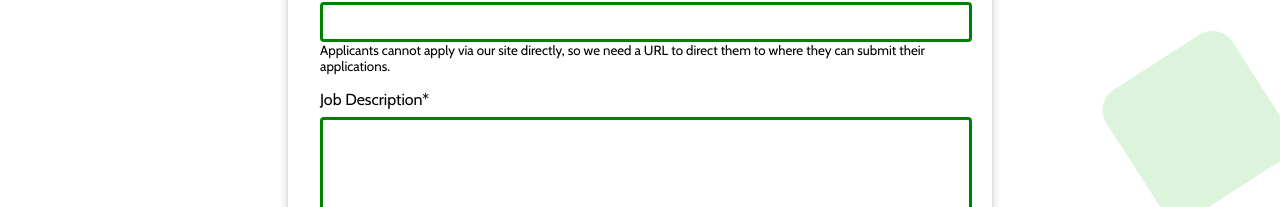
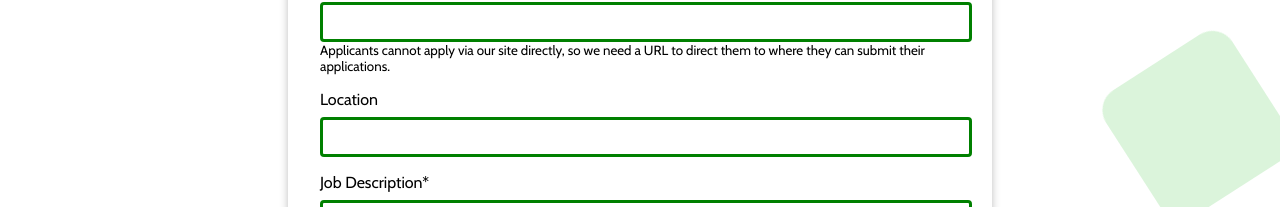
Before and after one commit to patrickstracey/resumebuilders, a Vue app: page /new-opportunity in a window 1280 px wide. Shown: the part 311-518 px from the top of the page. Built offline with nearby package versions, Linux system fonts and the light colour scheme; no server answers.

Commit message:
add location to form and minor html clean up

```diff
--- a/src/components/create/NewOppForm.vue
+++ b/src/components/create/NewOppForm.vue
@@ -35,6 +35,15 @@
         >Applicants cannot apply via our site directly, so we need a URL to
         direct them to where they can submit their applications.</small
       >
+    </div>
+    <div class="form-control">
+      <label for="opp-location">Location</label>
+      <input
+        id="opp-location"
+        name="opp-location"
+        type="text"
+        v-model.trim="oppLocation"
+      />
     </div>
     <div class="form-control">
       <label for="opp-description">Job Description*</label>
@@ -99,6 +108,7 @@ export default {
       oppDescription: null,
       oppCategory: null,
       oppAttributes: [],
+      oppLocation: null,
       categoryTypes: CATEGORIES,
       jobTypes: JOB_TYPES,
       oppUrl: null,
@@ -118,6 +128,7 @@ export default {
           description: this.oppDescription.trim(),
           attributes: this.oppAttributes,
           category: this.oppCategory,
+          location: this.oppLocation,
           created: initDate,
           updated: initDate,
           url: this.oppUrl.trim(),
--- a/src/components/jobs/JobCard.vue
+++ b/src/components/jobs/JobCard.vue
@@ -6,7 +6,7 @@
       v-bind:class="{ expanded: expanded }"
     >
       <div class="flex-row">
-        <div id="header-details">
+        <div class="header-details">
           <h2>{{ job.title }}</h2>
           <span>{{ job.company }}</span>
         </div>
@@ -87,6 +87,10 @@ span {
   cursor: pointer;
 }
 
+.header-details {
+  text-transform: capitalize;
+}
+
 .group {
   margin-top: auto;
   margin-bottom: auto;
@@ -116,10 +120,6 @@ span {
   background-color: var(--rb-third-light);
 }
 
-#header-details {
-  text-transform: capitalize;
-}
-
 #opp-description {
   white-space: pre-line;
   padding: 12px;
--- a/src/components/ui/ShieldDetail.vue
+++ b/src/components/ui/ShieldDetail.vue
@@ -3,13 +3,13 @@
     <span v-if="job.category" class="category-shield">{{
       getCategory(job.category)
     }}</span>
-    <p
+    <span
       v-for="attribute of job.attributes"
       v-bind:key="attribute"
       class="attribute"
     >
       {{ getType(attribute) }}
-    </p>
+    </span>
   </div>
 </template>
 
```
